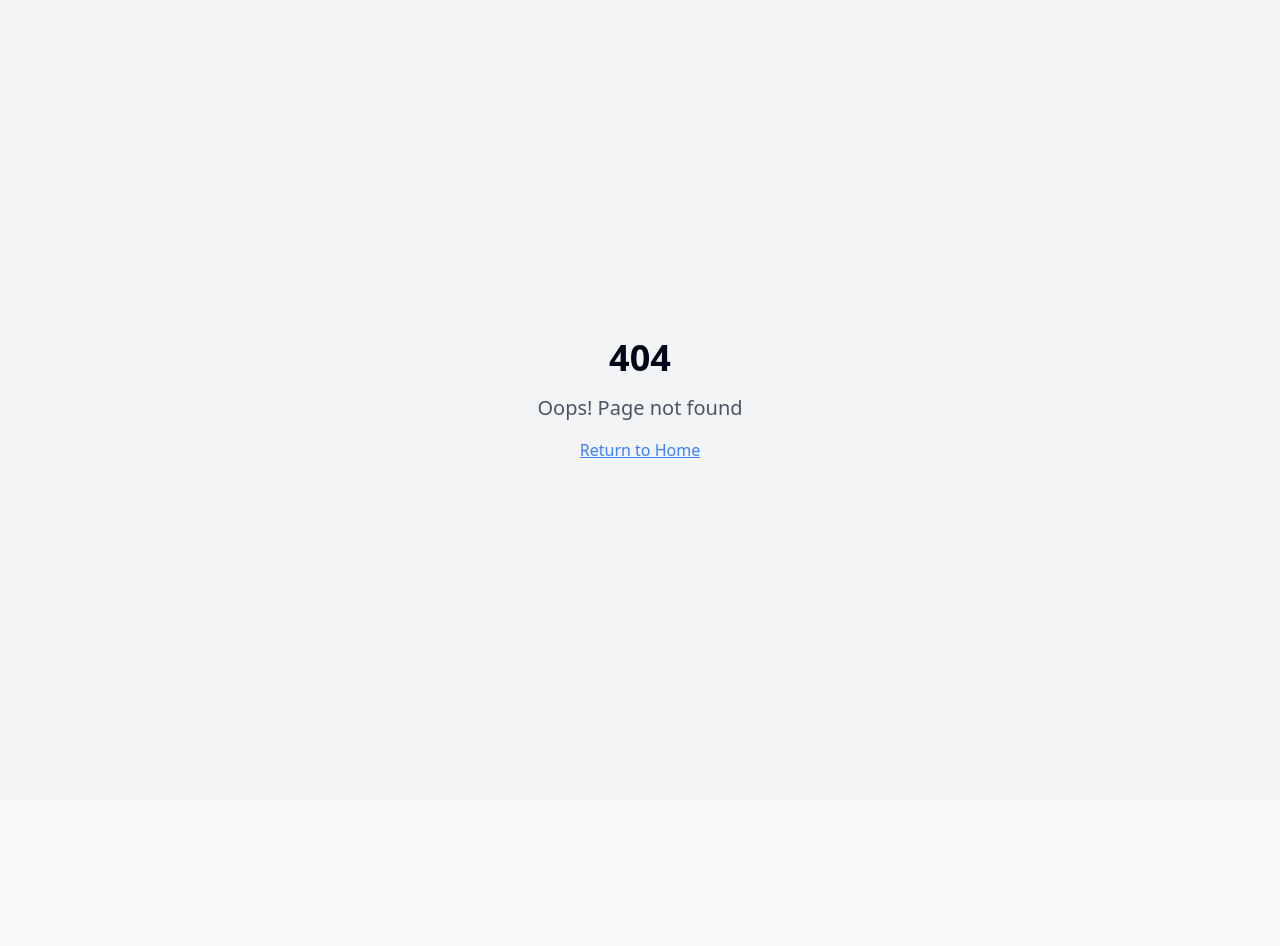
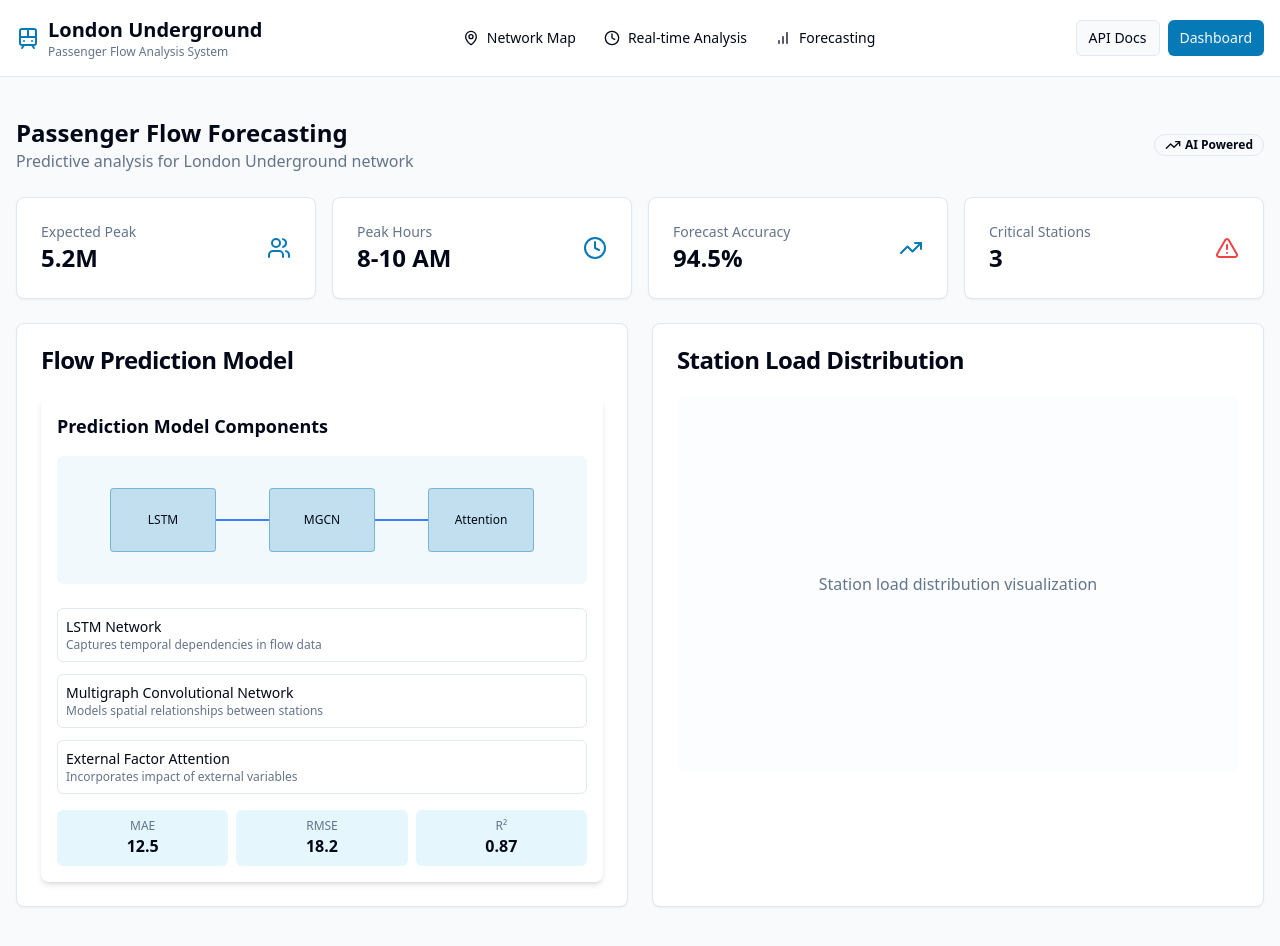
Before and after one commit to kotha-karthik/transit-demand-oracle, a React (Vite) app: page /forecasting in a window 1280 px wide. Before the commit this address had no page. Before the commit the page ends 800 px from the top, so only its background shows below. Built offline with nearby package versions, Linux system fonts and the light colour scheme.

Commit message:
Add forecasting navigation and page
Adds a "Forecasting" navigation item to the header and creates a corresponding page.

```diff
--- a/src/App.tsx
+++ b/src/App.tsx
@@ -7,6 +7,7 @@ import { BrowserRouter, Routes, Route } from "react-router-dom";
 import Index from "./pages/Index";
 import NotFound from "./pages/NotFound";
 import CityAnalysis from "./pages/CityAnalysis";
+import Forecasting from "./pages/Forecasting";
 
 const queryClient = new QueryClient();
 
@@ -19,6 +20,7 @@ const App = () => (
         <Routes>
           <Route path="/" element={<Index />} />
           <Route path="/city-analysis" element={<CityAnalysis />} />
+          <Route path="/forecasting" element={<Forecasting />} />
           {/* ADD ALL CUSTOM ROUTES ABOVE THE CATCH-ALL "*" ROUTE */}
           <Route path="*" element={<NotFound />} />
         </Routes>
--- a/src/components/Header.tsx
+++ b/src/components/Header.tsx
@@ -24,13 +24,17 @@ const Header = () => {
                 <span>Network Map</span>
               </Link>
             </Button>
-            <Button variant="ghost" size="sm" className="flex items-center gap-1">
-              <Clock className="h-4 w-4" />
-              <span>Real-time Analysis</span>
+            <Button variant="ghost" size="sm" asChild>
+              <Link to="/city-analysis" className="flex items-center gap-1">
+                <Clock className="h-4 w-4" />
+                <span>Real-time Analysis</span>
+              </Link>
             </Button>
-            <Button variant="ghost" size="sm" className="flex items-center gap-1">
-              <BarChart className="h-4 w-4" />
-              <span>Forecasting</span>
+            <Button variant="ghost" size="sm" asChild>
+              <Link to="/forecasting" className="flex items-center gap-1">
+                <BarChart className="h-4 w-4" />
+                <span>Forecasting</span>
+              </Link>
             </Button>
           </nav>
 
--- /dev/null
+++ b/src/pages/Forecasting.tsx
@@ -0,0 +1,105 @@
+
+import React from 'react';
+import Header from '@/components/Header';
+import { Card, CardContent, CardHeader, CardTitle } from '@/components/ui/card';
+import { Badge } from '@/components/ui/badge';
+import { TrendingUp, Users, Clock, AlertTriangle } from 'lucide-react';
+import PredictionModel from '@/components/PredictionModel';
+
+const Forecasting = () => {
+  return (
+    <div className="min-h-screen flex flex-col bg-background">
+      <Header />
+      <main className="flex-1 py-6">
+        <div className="container mx-auto p-4">
+          <div className="flex justify-between items-center mb-6">
+            <div>
+              <h1 className="text-2xl font-bold">Passenger Flow Forecasting</h1>
+              <p className="text-muted-foreground">
+                Predictive analysis for London Underground network
+              </p>
+            </div>
+            <Badge variant="outline" className="flex items-center gap-1">
+              <TrendingUp className="h-4 w-4" />
+              <span>AI Powered</span>
+            </Badge>
+          </div>
+
+          <div className="grid grid-cols-1 md:grid-cols-2 lg:grid-cols-4 gap-4 mb-6">
+            <Card>
+              <CardContent className="pt-6">
+                <div className="flex items-center justify-between">
+                  <div>
+                    <p className="text-sm text-muted-foreground">Expected Peak</p>
+                    <h3 className="text-2xl font-bold">5.2M</h3>
+                  </div>
+                  <Users className="h-6 w-6 text-primary" />
+                </div>
+              </CardContent>
+            </Card>
+
+            <Card>
+              <CardContent className="pt-6">
+                <div className="flex items-center justify-between">
+                  <div>
+                    <p className="text-sm text-muted-foreground">Peak Hours</p>
+                    <h3 className="text-2xl font-bold">8-10 AM</h3>
+                  </div>
+                  <Clock className="h-6 w-6 text-primary" />
+                </div>
+              </CardContent>
+            </Card>
+
+            <Card>
+              <CardContent className="pt-6">
+                <div className="flex items-center justify-between">
+                  <div>
+                    <p className="text-sm text-muted-foreground">Forecast Accuracy</p>
+                    <h3 className="text-2xl font-bold">94.5%</h3>
+                  </div>
+                  <TrendingUp className="h-6 w-6 text-primary" />
+                </div>
+              </CardContent>
+            </Card>
+
+            <Card>
+              <CardContent className="pt-6">
+                <div className="flex items-center justify-between">
+                  <div>
+                    <p className="text-sm text-muted-foreground">Critical Stations</p>
+                    <h3 className="text-2xl font-bold">3</h3>
+                  </div>
+                  <AlertTriangle className="h-6 w-6 text-destructive" />
+                </div>
+              </CardContent>
+            </Card>
+          </div>
+
+          <div className="grid grid-cols-1 lg:grid-cols-2 gap-6">
+            <Card>
+              <CardHeader>
+                <CardTitle>Flow Prediction Model</CardTitle>
+              </CardHeader>
+              <CardContent>
+                <PredictionModel />
+              </CardContent>
+            </Card>
+
+            <Card>
+              <CardHeader>
+                <CardTitle>Station Load Distribution</CardTitle>
+              </CardHeader>
+              <CardContent className="h-[400px]">
+                <div className="w-full h-full flex items-center justify-center bg-muted/20 rounded-lg">
+                  <p className="text-muted-foreground">Station load distribution visualization</p>
+                </div>
+              </CardContent>
+            </Card>
+          </div>
+        </div>
+      </main>
+    </div>
+  );
+};
+
+export default Forecasting;
```
